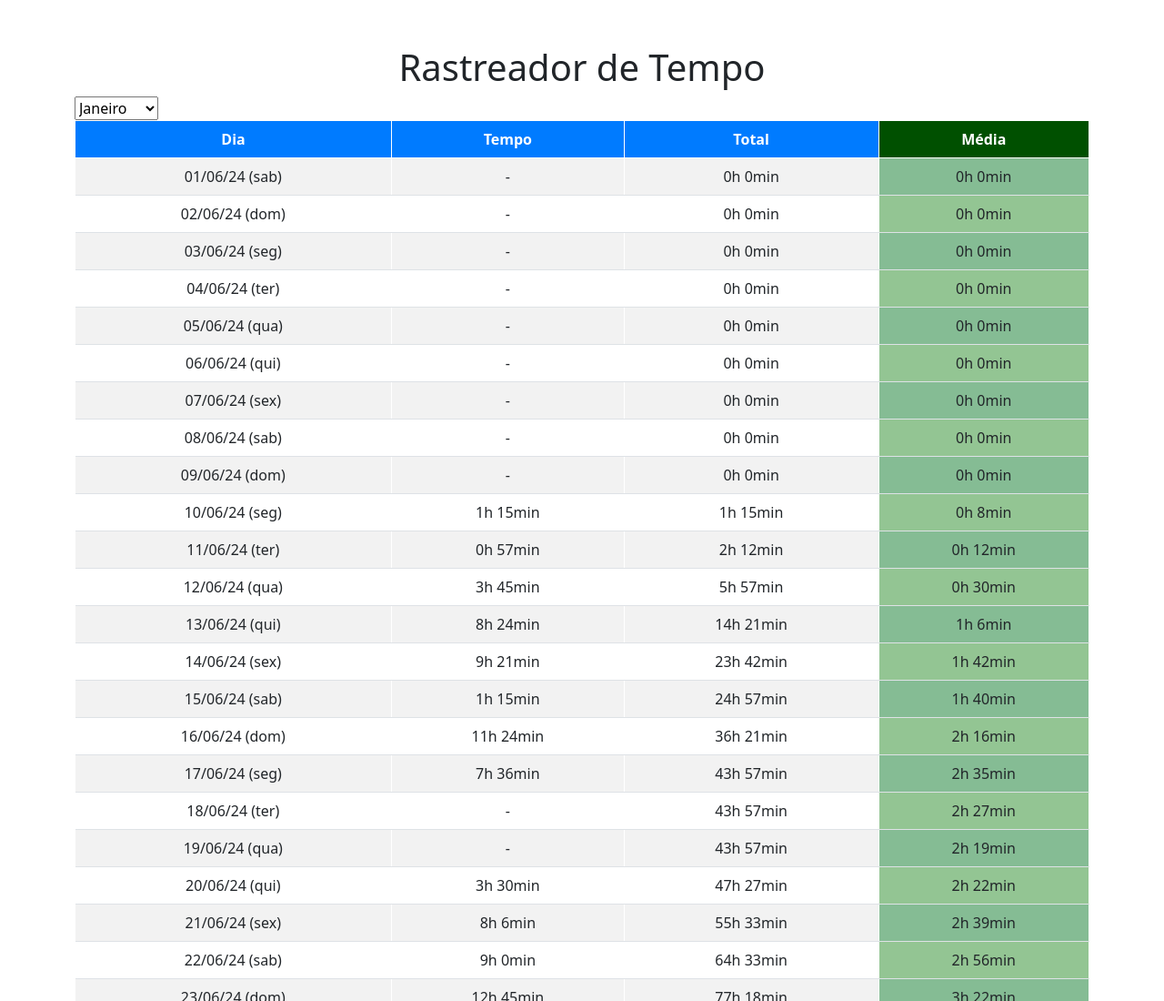
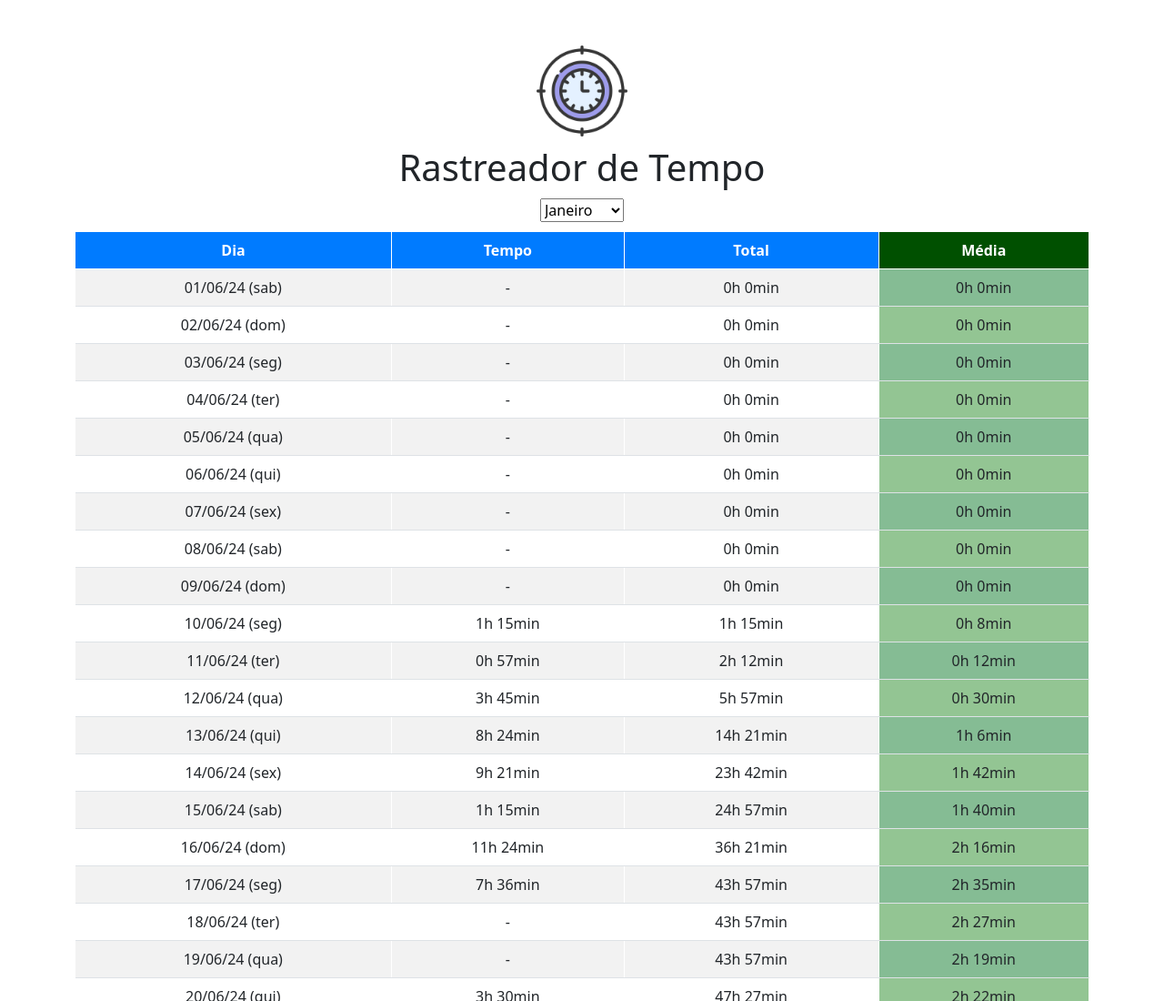
Before and after one commit to robertoinvestimentos/listagem_projetos, a plain HTML site: page rastreador/24/05/index.html in a window 1280 px wide. Shown: the top 1100 px of the page at 91% size. Drawn offline with nearby package versions, Linux system fonts and the light colour scheme.

Commit message:
commit automático

```diff
--- a/rastreador/24/05/assets/style.css
+++ b/rastreador/24/05/assets/style.css
@@ -1,6 +1,17 @@
 .container {
     margin-top: 50px;
 }
+.logo {
+    width: 100px;
+    display: block;
+    margin: 10px auto;
+}
+
+#selectMonth {
+    display: block;
+    margin: 10px auto;
+}
+
 .table td, .table th {
     vertical-align: middle;
     text-align: center;
--- a/rastreador/24/05/index.html
+++ b/rastreador/24/05/index.html
@@ -7,14 +7,16 @@
     <!-- Importando Bootstrap CSS -->
     <link href="https://cdn.jsdelivr.net/npm/bootstrap@5.3.0/dist/css/bootstrap.min.css" rel="stylesheet">
 <link rel="stylesheet" href="assets/style.css">
+<link rel="shortcut icon" href="assets/logo.png" type="image/png">
 </head>
 <body>
     <div class="container">
+        <img src="assets/logo.png" alt="logo" class="logo">
         <h1 class="text-center">Rastreador de Tempo</h1>
+
         <select id="selectMonth">
             <option value="january">Janeiro</option>
             <option value="february">Fevereiro</option>
-            <!-- Adicione outras opções para os meses desejados -->
         </select>
 
         <div class="table-responsive">
```
Also changed, not shown: rastreador/24/05/assets/logo.png (added).
